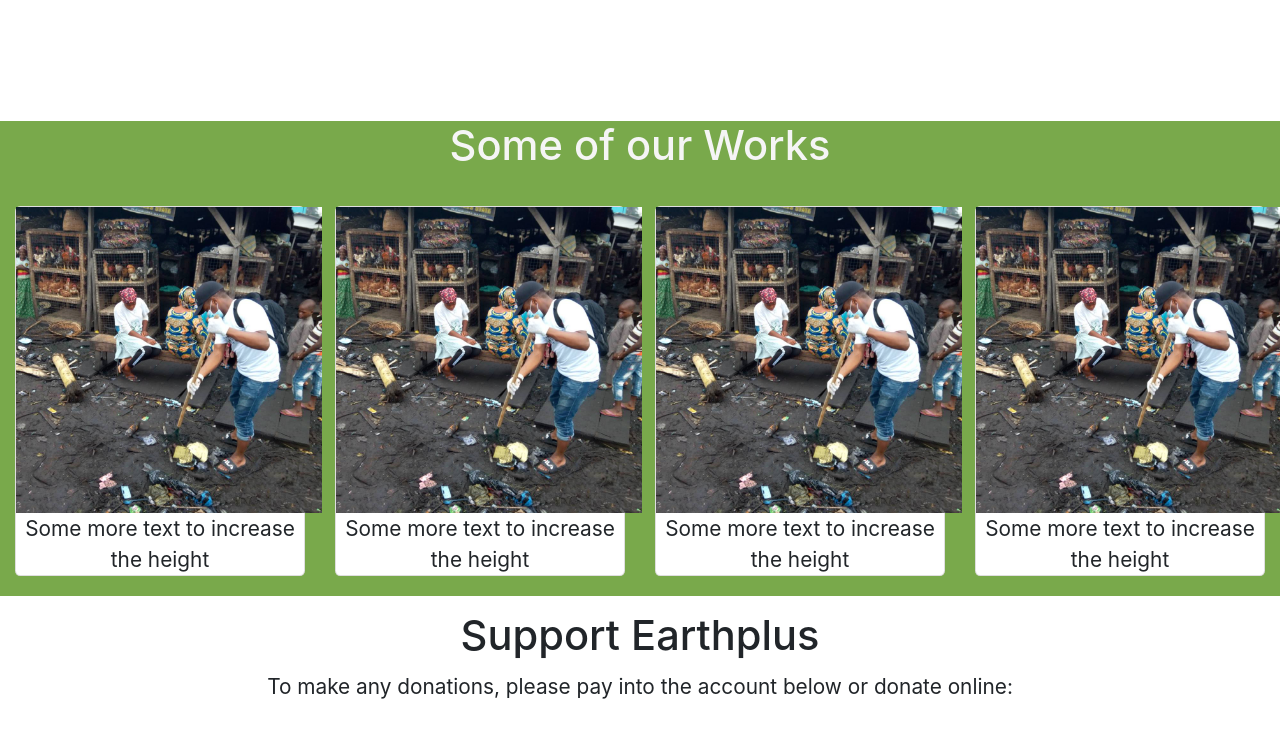
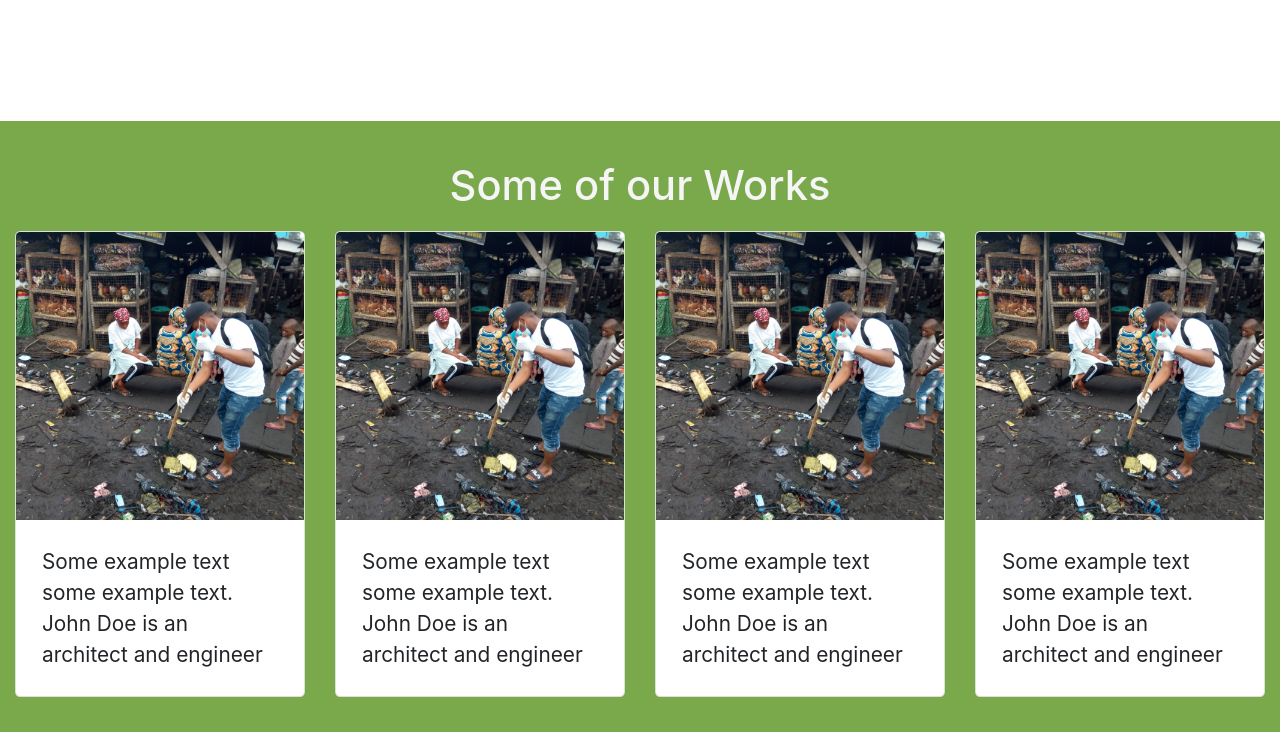
Before and after one commit to 0xfemi/earthplus, a plain HTML site: page index.html in a window 1280 px wide. Shown: the part 2900-3649 px from the top of the page. Drawn offline with nearby package versions, Linux system fonts and the light colour scheme.

Commit message:
added bootrap grid system to project cards

```diff
--- a/index.html
+++ b/index.html
@@ -159,34 +159,41 @@
 
 
         <!-- Slider Section -->
-        <div class="container-fluid background__fill" id="projects">
-                <h2 class="w3-center margin__15"><span style="color: whitesmoke">Some of our Works</span></h2>
+        <div class="container-fluid background__fill" id="projects" style="padding-top:20px; padding-bottom:20px;">
+                <h2 class="w3-center" style="margin-top:20px; margin-bottom: 20px;"><span style="color: whitesmoke">Some of our Works</span></h2>
                 <div class="margin__15" style="margin-top:15px; margin-bottom: 15px;">
-                <div class="card-deck">
-                        <div class="card bg-white margin__20">
-                            <div class="card-body text-center" style="padding:0px !important">
-                                <img src="images/1.jpg" class="img-responsive gallery"  onclick="onClick(this)" alt="Freestyle in the hood" />
-                            <p class="card-text">Some more text to increase the height</p>
+                    <div class="card-deck row margin__15" style="padding: 0px !important">
+                            <div class="card col-md-3" style="padding: 0px !important">
+                                    <img class="card-img-top img__effect" src="images/1.jpg" alt="Card image" onclick="onClick(this)" style="width:100%">
+                                    <div class="card-body">
+                                        <p class="card-text">Some example text some example text. John Doe is an architect and engineer</p>
+
                                     </div>
                             </div>
-                        <div class="card bg-white margin__20">
-                                <div class="card-body text-center" style="padding: 0px !important">
-                                    <img src="images/1.jpg" class="img-responsive gallery"  onclick="onClick(this)" alt="Freestyle in the hood" />
-                                <p class="card-text">Some more text to increase the height</p>
+
+                            <div class="card col-md-3" style="padding: 0px !important">
+                                    <img class="card-img-top img__effect" src="images/1.jpg" alt="Card image" onclick="onClick(this)" style="width:100%">
+                                    <div class="card-body">
+                                        <p class="card-text">Some example text some example text. John Doe is an architect and engineer</p>
+
                                     </div>
                             </div>
-                        <div class="card bg-white margin__20">
-                                <div class="card-body text-center" style="padding: 0px !important">
-                                    <img src="images/1.jpg" class="img-responsive gallery"  onclick="onClick(this)" alt="Freestyle in the hood" />
-                                <p class="card-text">Some more text to increase the height</p>
+
+                            <div class="card col-md-3" style="padding: 0px !important">
+                                    <img class="card-img-top img__effect" src="images/1.jpg" alt="Card image" onclick="onClick(this)" style="width:100%">
+                                    <div class="card-body">
+                                        <p class="card-text">Some example text some example text. John Doe is an architect and engineer</p>
+
                                     </div>
                             </div>
-                        <div class="card bg-white margin__20">
-                                <div class="card-body text-center" style="padding: 0px !important">
-                                    <img src="images/1.jpg" class="img-responsive gallery"  onclick="onClick(this)" alt="Freestyle in the hood" />
-                                <p class="card-text">Some more text to increase the height</p>
+                            <div class="card col-md-3" style="padding: 0px !important">
+                                    <img class="card-img-top img__effect" src="images/1.jpg" alt="Card image" onclick="onClick(this)" style="width:100%">
+                                    <div class="card-body">
+                                        <p class="card-text">Some example text some example text. John Doe is an architect and engineer</p>
+
                                     </div>
                             </div>
+
                     </div>
                 </div>
 
@@ -204,7 +211,7 @@
         <section id="donate">
             <div class="container ">
                 <header class="body-header">
-                    <h2>Support Earthplus</h2>
+                    <h2 style="margin-top:20px">Support Earthplus</h2>
                     <p>To make any donations, please pay into the account below or donate online:</p>
                 </header>
                 <article>
@@ -323,7 +330,7 @@
             <div id="footer-text" class="small">
 
 
-            <p>&copy; Untitled | Photos by <a href="http://www.jrdnbwmn.com" target="_blank">Jordan Bowman</a> | Design by <a href="http://www.eatapapaya.com" target="_blank">Papaya</a></p>
+            <p>&copy; earthplusafrica | Design by <a href="#" target="_blank">The faceless folks</a></p>
             </div>
         </div>
     </footer>
```
Also changed, not shown: less/master.css. Lines whose indentation alone changed are shown as unchanged.
